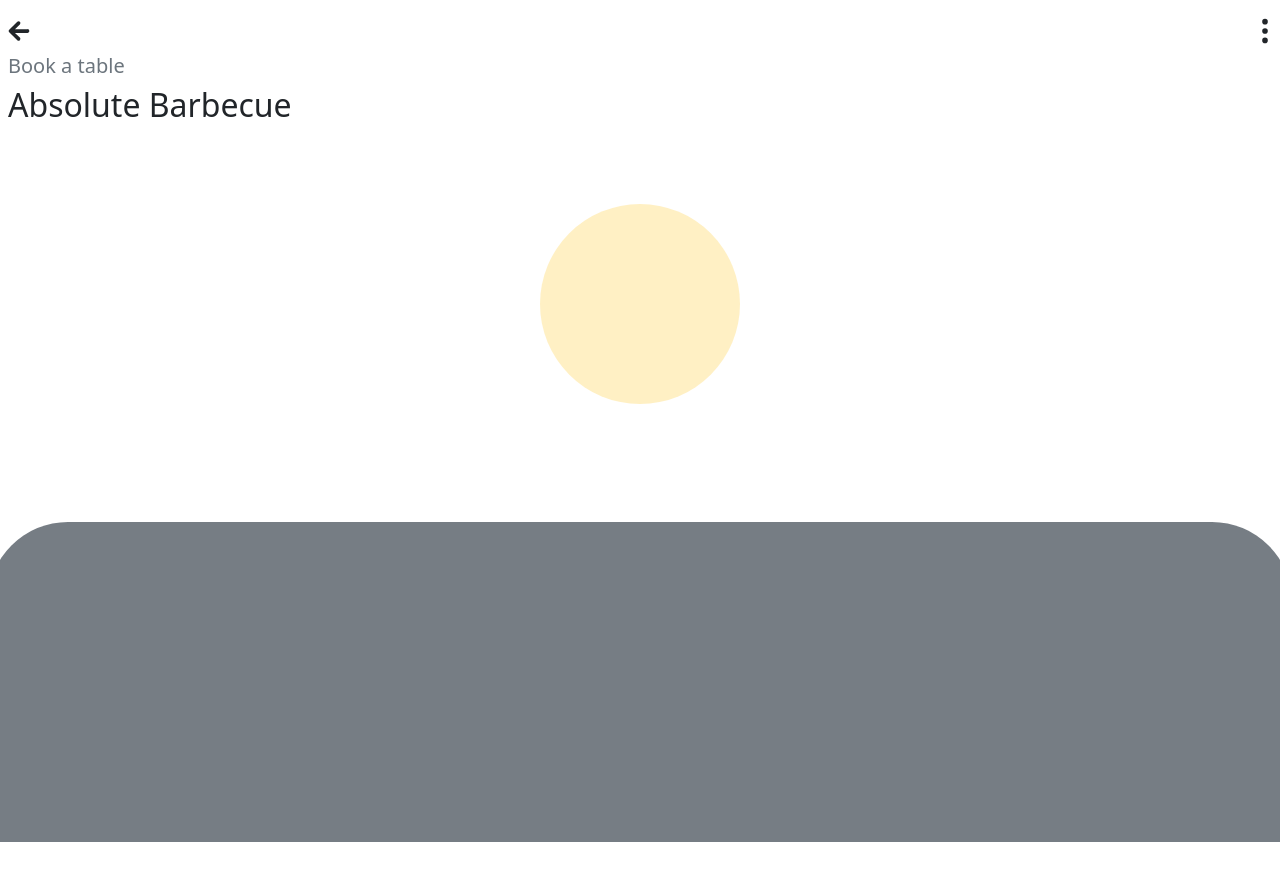
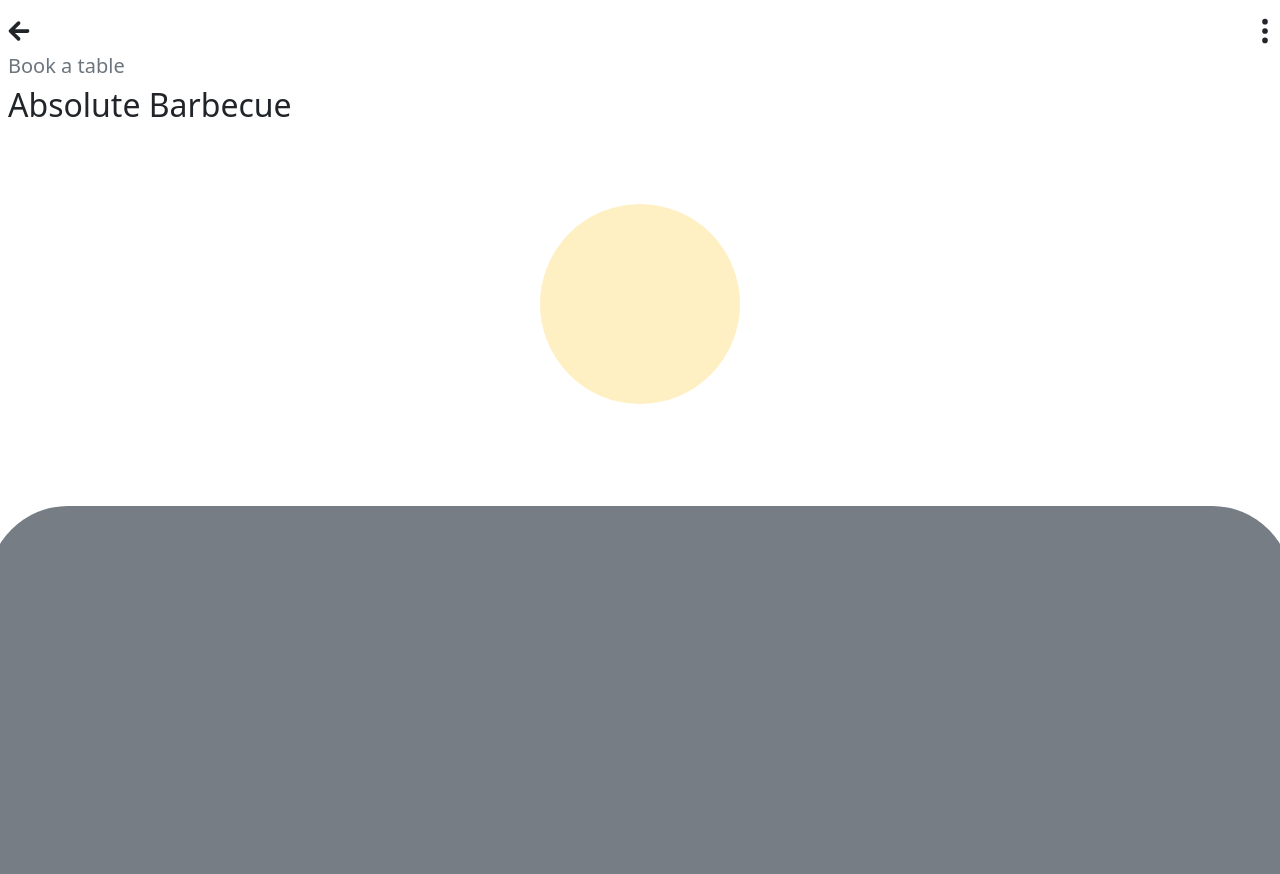
Before and after one commit to vardhanreddy27/tablebooking, a React (Create React App) app: page / in a window 1280 px wide. Before the commit the page ends 842 px from the top, so only its background shows below. Built offline with nearby package versions, Linux system fonts and the light colour scheme; the HTML template or start-up script is replaced by a standard one.

Commit message:
esadsssk

```diff
--- a/src/index.css
+++ b/src/index.css
@@ -11,9 +11,9 @@
   }
   .banner{
     background-color: #767d84;;
-    height: 20rem;
+    height: 23rem;
     border-top-left-radius: 5rem;
     border-top-right-radius: 5rem;}
 .pts{
-    padding-top: 7rem !important;
+    padding-top: 6rem !important;
 }
```
